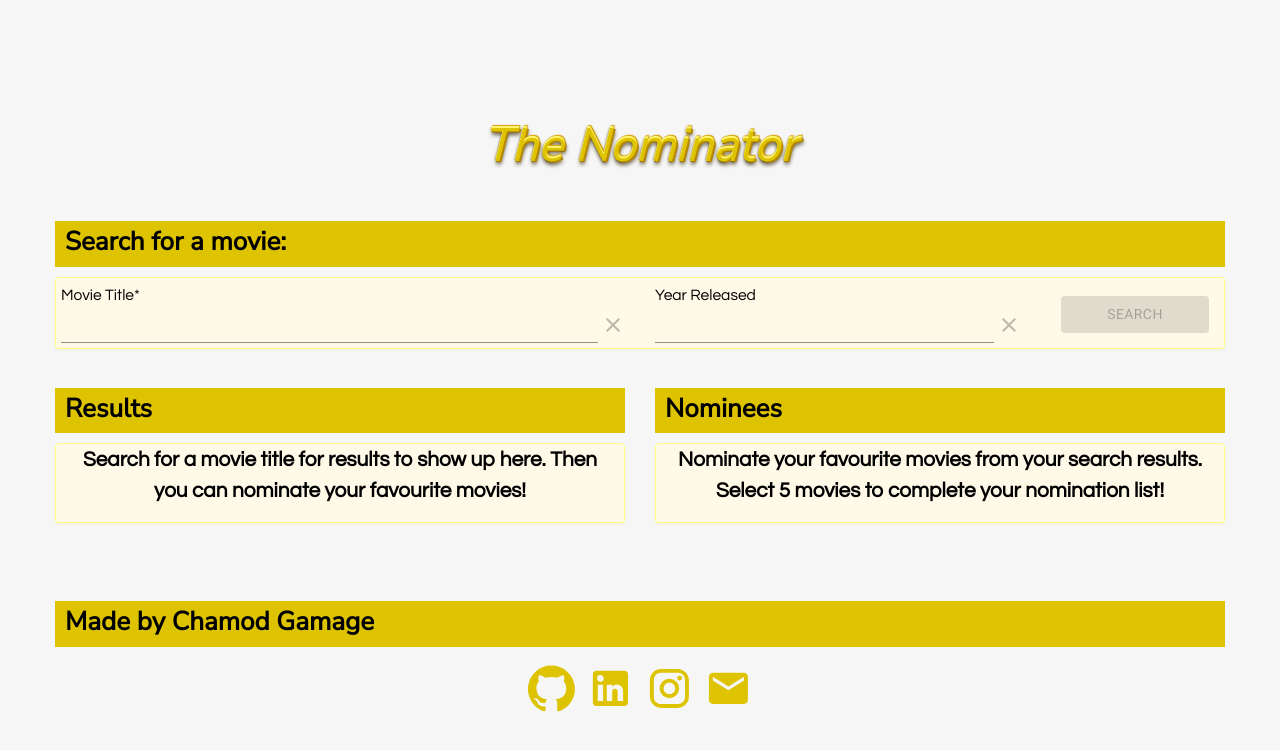
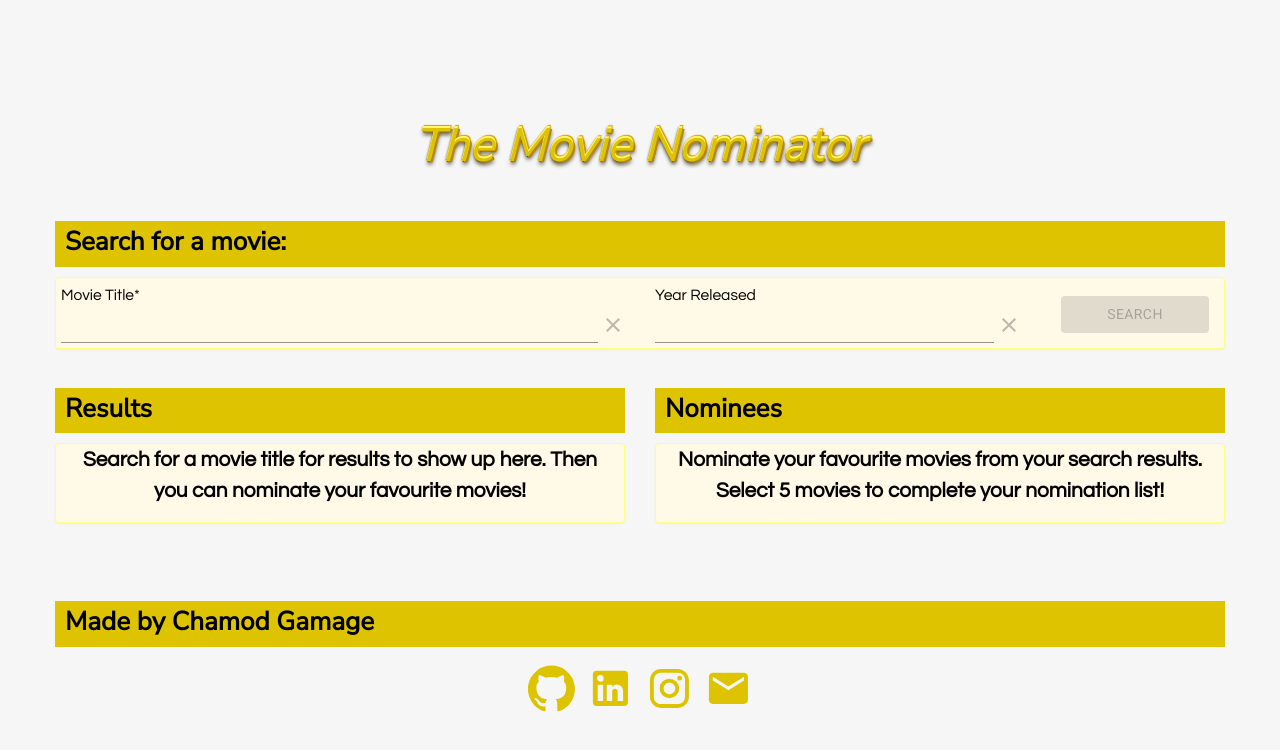
Before and after one commit to chamod-gamage/shopify-frontend-challenge-chamod-gamage, a React (Create React App) app: page / in a window 1280 px wide. Shown: the top 750 px of the page. Built offline with nearby package versions, Linux system fonts and the light colour scheme; a web font is replaced by a local one.

Commit message:
The MOVIE Nominator

```diff
--- a/src/App.js
+++ b/src/App.js
@@ -13,7 +13,7 @@ function App() {
           <Container>
             <br />
             <h1 className="gold">
-              <i>The Nominator</i>
+              <i>The Movie Nominator</i>
             </h1>
             <Interface />
             <Footer />
```
